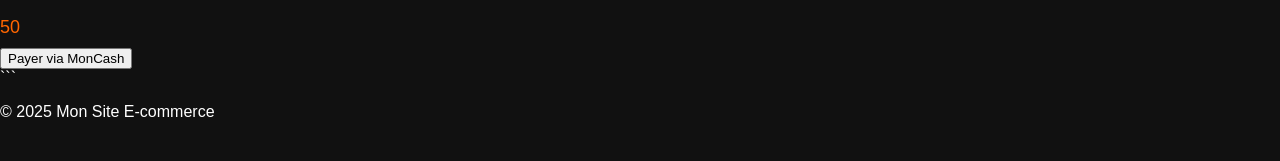
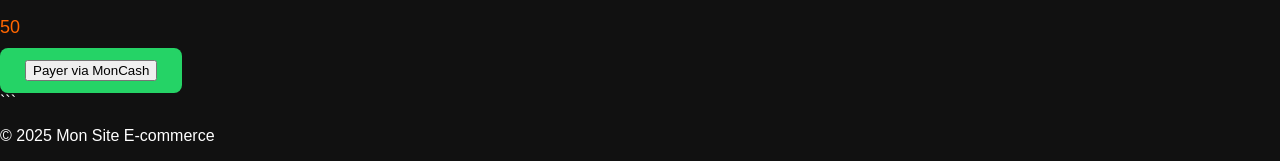
Before and after one commit to 3XIUS/3XIUS-l-elegance-connectee, a plain HTML site: page products.html in a window 1280 px wide. Shown: the part 936-1097 px from the top of the page. Before the commit the page ends 1073 px from the top, so only its background shows below. Drawn offline with Linux system fonts and the light colour scheme.

Commit message:
Update style.css
Signed-off-by: 3XIUS <exiuswidelph02@gmail.com>

```diff
--- a/style.css
+++ b/style.css
@@ -5,7 +5,36 @@ body {
   background-color: #111;
   color: #fff;
 }
+css
+.whatsapp-btn, .moncash-btn {
+  display: inline-block;
+  padding: 12px 25px;
+  font-size: 16px;
+  font-weight: bold;
+  text-decoration: none;
+  border-radius: 8px;
+  transition: background-color 0.3s ease;
+  border: none;
+  cursor: pointer;
+}
 
+.moncash-btn {
+  background-color: #25D366;
+  color: white;
+}
+
+.whatsapp-btn {
+  background-color: #128C7E;
+  color: white;
+}
+
+.moncash-btn:hover {
+  background-color: #1ebe5d;
+}
+
+.whatsapp-btn:hover {
+  background-color: #0e7a6a;
+}
 /* Navbar */
 .navbar {
   display: flex;
```
